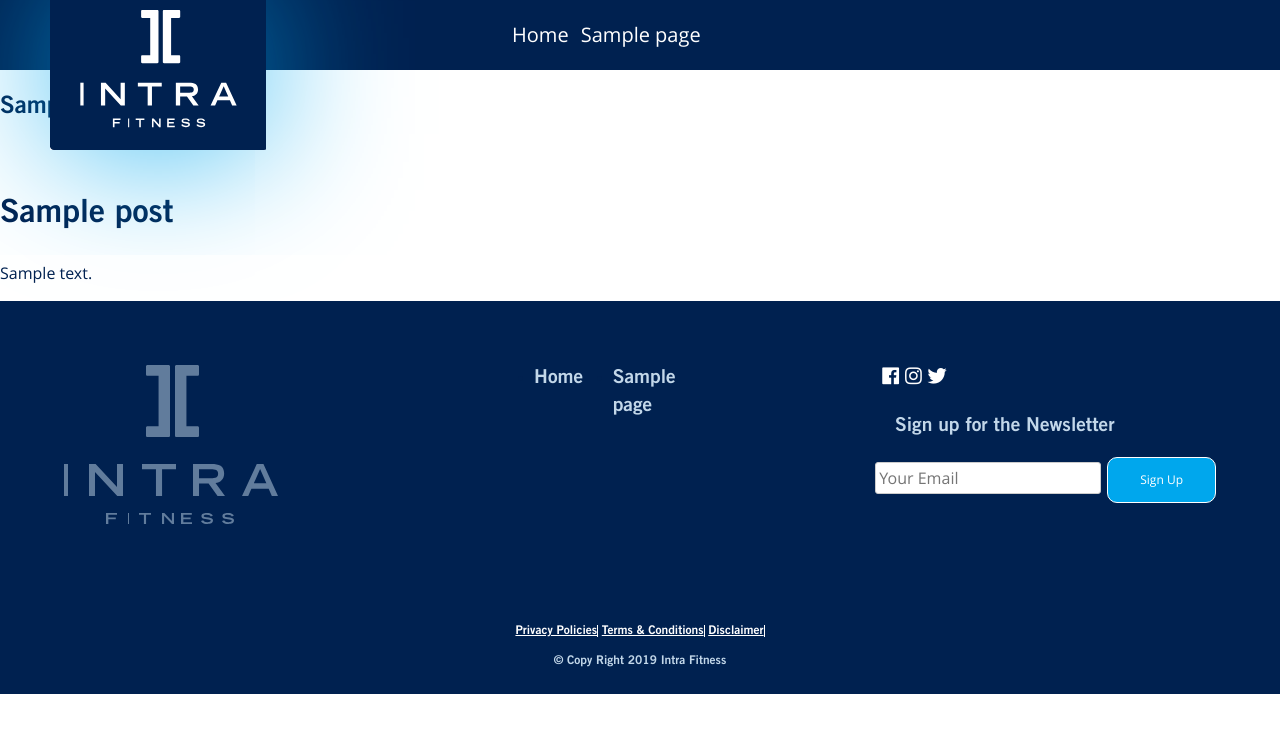
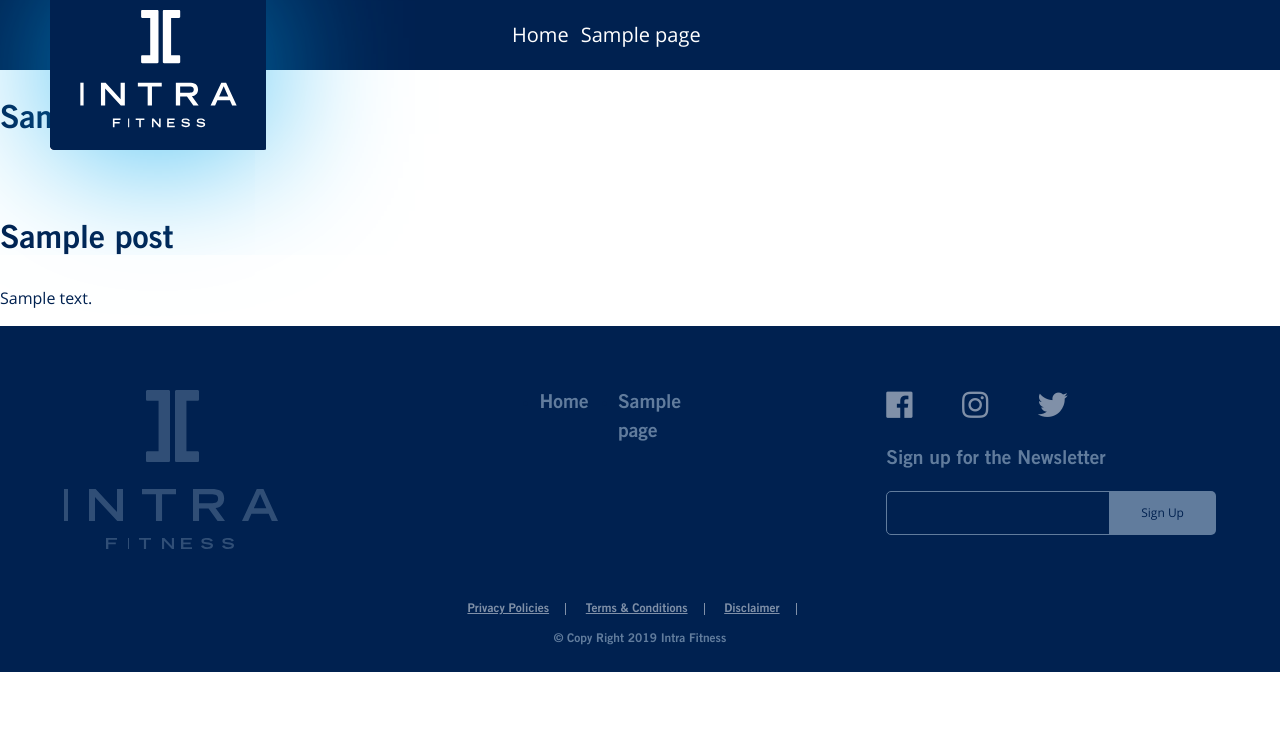
Before and after one commit to jeremiahaguirre/fitness-winter-2019, a WordPress theme: template themes/intrafitness/home.php in a window 1280 px wide. Shown: the top 733 px of the page. Run offline with PHP 8.4 and a stand-in for WordPress, Linux system fonts and the light colour scheme; the site name, menu and one post (Sample post) are stand-ins, and other content is empty; some libraries are stand-ins or nearby versions; some web fonts are replaced.

Commit message:
Styling for the footer is offically done.

```diff
--- a/themes/intrafitness/footer.php
+++ b/themes/intrafitness/footer.php
@@ -21,14 +21,16 @@
 
         <div class="sign-up-wrapper">
             <div class="social-media">
-                    <a href="https://www.facebook.com/intrafitness/" target="_blank"><i class="fab fa-facebook"></i></a>
-                    <a href="https://www.instagram.com/intrafitness/" target="_blank"><i class="fab fa-instagram"></i></a>
-                    <a href="https://twitter.com/search?q=Paul%20Wadsworth&src=typd" target="_blank"><i class="fab fa-twitter"></i></a>
+                    <a href="https://www.facebook.com/intrafitness/" target="_blank"><i class="fab fa-facebook" style="font-size:30px;"></i></a>
+                    <a href="https://www.instagram.com/intrafitness/" target="_blank"><i class="fab fa-instagram" style="font-size:30px;"></i></a>
+                    <a href="https://twitter.com/search?q=Paul%20Wadsworth&src=typd" target="_blank"><i class="fab fa-twitter" style="font-size:30px;"></i></a>
             </div>
             <form class="sign-up-form">
             <p>Sign up for the Newsletter </p>
-            <input type="email" name="your_email" id="your-email" value placeholder="Your Email">
-            <input type="submit" name="sign up" value="Sign Up" id="sign up">
+            <div class="search-set">
+            <input type="email" name="your_email" id="your-email-footer" value placeholder="">
+            <input type="submit" name="sign up" value="Sign Up" id="sign-up-footer">
+            </div>
             </form>
         </div>
     </div><!-- .site-info -->
--- a/themes/intrafitness/sass/_footer.scss
+++ b/themes/intrafitness/sass/_footer.scss
@@ -5,6 +5,7 @@
   a {
     border-right: 1px solid #fff;
     line-height: 1;
+    padding-right: 1rem;
   }
   a:last-child {
     border: none;
@@ -19,7 +20,7 @@
   width: 100%;
 
   .site-info {
-    display: none;
+    // display: none;
     font-size: 1.2rem;
   }
   @include desktop {
@@ -28,6 +29,8 @@
       text-align: center;
       justify-content: space-between;
       padding: 4rem;
+      padding-bottom: 1rem;
+      opacity: 0.5;
     }
     ul{
       text-align: left;
@@ -36,17 +39,21 @@
   color: $color__bg;
 }
 .social-media {
-  margin-right: 77%;
+  margin-right: 66%;
+  display: flex;
+  justify-content: space-between;
+  margin-inline-end: 45%
 }
 .sign-up-wrapper {
     p {
-      margin-right: 24%;
+    text-align: left;
       }
 }
     nav {
       a {
         text-decoration: none;
         color: $color__bg;
+
       }
     }
   }
@@ -57,6 +64,11 @@
   color: $color__bg;
   text-align: center;
   padding: 0.5rem;
+  opacity: 0.5;
+  a {
+    margin: 0 1rem 0 0;
+  }
+
 }
 #footer-menu{
   display: flex;
@@ -65,3 +77,27 @@
     width: 50%;
   }
 }
+.search-set{
+  display: flex;
+  flex-flow: row nowrap;
+  align-items: center;
+  #your-email-footer{
+    border: 1px solid $color__bg;
+    background: $color__db;
+    padding: 9px;
+    border-top-left-radius: 5px;
+    border-bottom-left-radius:5px;
+  }
+  #sign-up-footer{
+    background-color: $color__bg;
+    color: $color__db;
+    margin: 0px;
+    margin-left: -15px;
+
+    border-top-left-radius: 0%;
+    border-bottom-left-radius: 0%;
+    border-top-right-radius: 5px;
+    border-bottom-right-radius: 5px;
+    border: none;
+  }
+}
--- a/themes/intrafitness/style.css
+++ b/themes/intrafitness/style.css
@@ -282,16 +282,30 @@
   line-height: 1.5; }
 
 /* Headings */
-h1, h2, h3, h4, h5, h6 {
+h1,
+h2,
+h3,
+h4,
+h5,
+h6 {
   clear: both;
   color: #002150;
   font-family: "Trade Gothic LT Std Normal-bold", sans-serif; }
+
+h2 {
+  font-size: 1.4rem; }
+  @media (min-width: 641px) {
+    h2 {
+      font-size: 2rem; } }
 
 /* Copy */
 p {
   margin-bottom: 1rem; }
 
-dfn, cite, em, i {
+dfn,
+cite,
+em,
+i {
   font-style: italic; }
 
 blockquote {
@@ -311,16 +325,21 @@
   overflow: auto;
   padding: 1.6rem; }
 
-code, kbd, tt, var {
+code,
+kbd,
+tt,
+var {
   font-family: Monaco, Consolas, "Andale Mono", "DejaVu Sans Mono", monospace;
   font-size: 15px;
   font-size: 0.9375rem; }
 
-abbr, acronym {
+abbr,
+acronym {
   border-bottom: 1px dotted #666;
   cursor: help; }
 
-mark, ins {
+mark,
+ins {
   background: #fff9c0;
   text-decoration: none; }
 
@@ -409,6 +428,9 @@
   font-size: 16px;
   line-height: 1.5;
   width: 100%; }
+
+.container {
+  width: 80%; }
 
 blockquote,
 q {
@@ -539,6 +561,17 @@
   a:hover, a:active {
     outline: none; }
 
+.video-testimonial a {
+  color: #00a7ed;
+  text-decoration: none;
+  border-color: #00a7ed;
+  border-width: 2px;
+  border-style: solid;
+  border-radius: 0.4rem;
+  font-family: "Trade Gothic LT Std Normal-bold", sans-serif;
+  font-size: 0.75rem;
+  padding: 0.6rem; }
+
 /* Menus */
 .main-navigation {
   clear: both;
@@ -635,11 +668,14 @@
 object {
   max-width: 100%; }
 
+figure {
+  margin: 0; }
+
 /* Captions */
 .wp-caption {
   margin-bottom: 1rem;
   max-width: 100%; }
-  .wp-caption img[class*="wp-image-"] {
+  .wp-caption img[class*='wp-image-'] {
     display: block;
     margin-left: auto;
     margin-right: auto; }
@@ -712,7 +748,8 @@
     display: flex;
     -webkit-box-flex: 0;
         -ms-flex: 0 1 25%;
-            flex: 0 1 25%; }
+            flex: 0 1 25%;
+    z-index: 10000; }
     @media (max-width: 641px) {
       .site-header nav ul {
         overflow-y: scroll;
@@ -892,7 +929,7 @@
 .page-content,
 .entry-content,
 .entry-summary {
-  margin: 1rem 0 0; }
+  margin: 0; }
 
 .page-links {
   clear: both;
@@ -939,7 +976,8 @@
           align-items: center; }
   .disclaimers a {
     border-right: 1px solid #fff;
-    line-height: 1; }
+    line-height: 1;
+    padding-right: 1rem; }
   .disclaimers a:last-child {
     border: none; }
 
@@ -951,7 +989,6 @@
   font-family: "Trade Gothic LT Std Normal-bold", sans-serif;
   width: 100%; }
   .site-footer .site-info {
-    display: none;
     font-size: 1.2rem; }
   @media (min-width: 641px) {
     .site-footer .site-info {
@@ -962,15 +999,25 @@
       -webkit-box-pack: justify;
           -ms-flex-pack: justify;
               justify-content: space-between;
-      padding: 4rem; }
+      padding: 4rem;
+      padding-bottom: 1rem;
+      opacity: 0.5; }
     .site-footer ul {
       text-align: left; }
     .site-footer p {
       color: #c2d7e9; }
     .site-footer .social-media {
-      margin-right: 77%; }
+      margin-right: 66%;
+      display: -webkit-box;
+      display: -ms-flexbox;
+      display: flex;
+      -webkit-box-pack: justify;
+          -ms-flex-pack: justify;
+              justify-content: space-between;
+      -webkit-margin-end: 45%;
+              margin-inline-end: 45%; }
     .site-footer .sign-up-wrapper p {
-      margin-right: 24%; }
+      text-align: left; }
     .site-footer nav a {
       text-decoration: none;
       color: #c2d7e9; } }
@@ -980,7 +1027,10 @@
   font-size: 0.75rem;
   color: #c2d7e9;
   text-align: center;
-  padding: 0.5rem; }
+  padding: 0.5rem;
+  opacity: 0.5; }
+  .disclaimers a {
+    margin: 0 1rem 0 0; }
 
 #footer-menu {
   display: -webkit-box;
@@ -992,3 +1042,31 @@
           flex-flow: row wrap; }
   #footer-menu li {
     width: 50%; }
+
+.search-set {
+  display: -webkit-box;
+  display: -ms-flexbox;
+  display: flex;
+  -webkit-box-orient: horizontal;
+  -webkit-box-direction: normal;
+      -ms-flex-flow: row nowrap;
+          flex-flow: row nowrap;
+  -webkit-box-align: center;
+      -ms-flex-align: center;
+          align-items: center; }
+  .search-set #your-email-footer {
+    border: 1px solid #c2d7e9;
+    background: #002150;
+    padding: 9px;
+    border-top-left-radius: 5px;
+    border-bottom-left-radius: 5px; }
+  .search-set #sign-up-footer {
+    background-color: #c2d7e9;
+    color: #002150;
+    margin: 0px;
+    margin-left: -15px;
+    border-top-left-radius: 0%;
+    border-bottom-left-radius: 0%;
+    border-top-right-radius: 5px;
+    border-bottom-right-radius: 5px;
+    border: none; }
```
